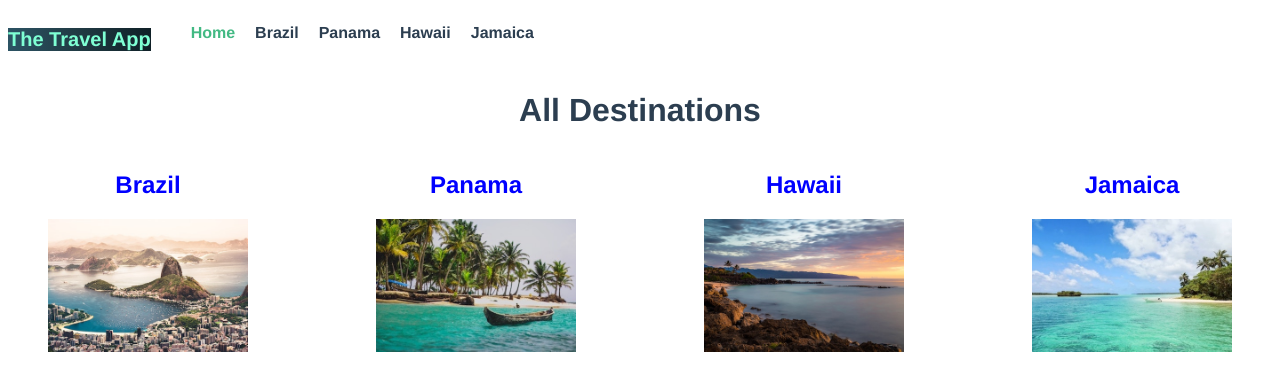
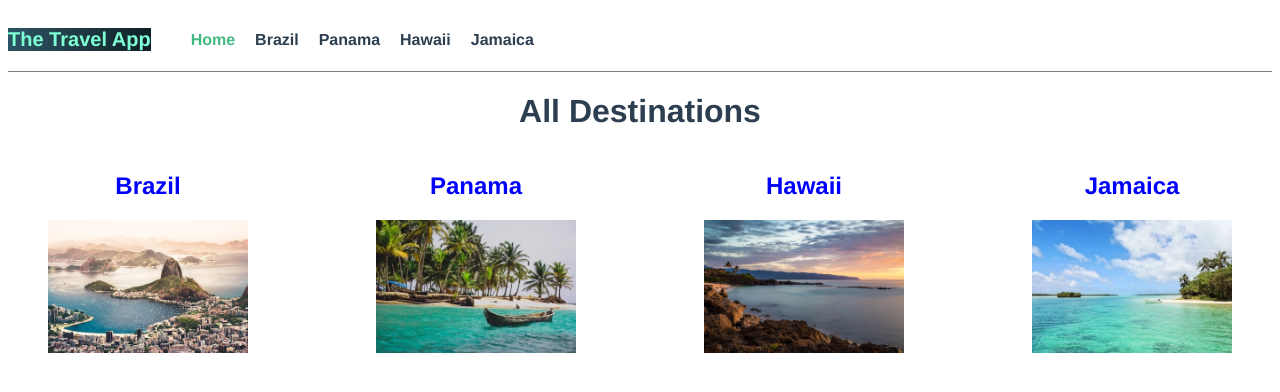
Before and after one commit to cadetCoder/travel-app-vue, a Vue app: page / in a window 1280 px wide. Shown: the top 392 px of the page. Built offline with nearby package versions, Linux system fonts and the light colour scheme.

Commit message:
css sticky navigation

```diff
--- a/src/components/TheNavigation.vue
+++ b/src/components/TheNavigation.vue
@@ -36,6 +36,12 @@ export default {
 <style scoped>
 #nav {
   display: flex;
+  align-items: center;
+  position: sticky;
+  top: 0;
+  background-color: white;
+  border-bottom: 1px solid grey;
+  z-index: 1;
 }
 
 #nav a {
```
